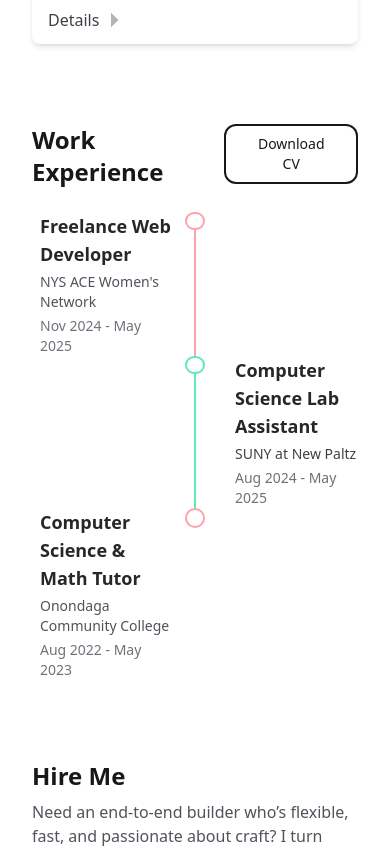
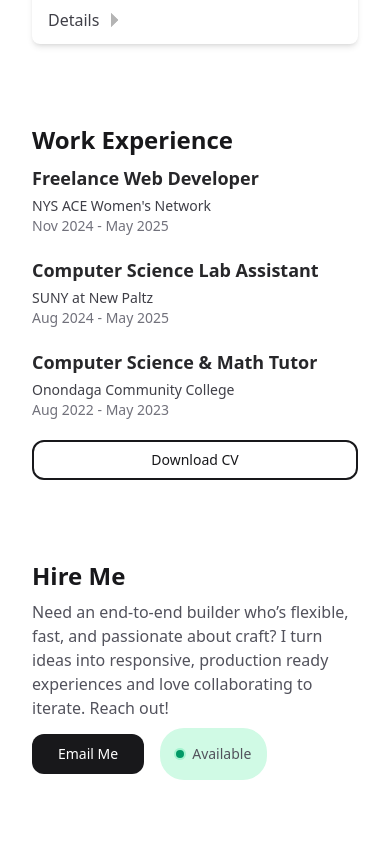
Before and after one commit to taylorpitman/taylorpitman.github.io, a React (Vite) app in the folder portfolio/: page / in a window 390 px wide. Shown: the part 2480-3328 px from the top of the page. Built offline with nearby package versions, Linux system fonts and the light colour scheme.

Commit message:
Experience Mobile Animations
Completed layout and animations for Experience Sections

```diff
--- a/portfolio/src/components/Experience/Timeline/timeline.jsx
+++ b/portfolio/src/components/Experience/Timeline/timeline.jsx
@@ -1,48 +1,117 @@
 import TimelineItem  from "./timelineItem.jsx";
+import {motion} from 'motion/react'
+
+export const timelineItems = [
+  {
+    id: 1,
+    position: "left",
+    title: "Freelance Web Developer",
+    company: "NYS ACE Women's Network",
+    date: "Nov 2024 - May 2025",
+    description: `Developed a fully custom WordPress theme from scratch, ensuring seamless functionality
+                  and adherence to modern web development standards.
+                  Collaborated with a graphic design student to bring UI/UX designs to life, improving
+                  website usability and engagement.
+                  Rapidly learned and implemented WordPress development within 2 months, demonstrating
+                  adaptability to new technologies.`,
+  },
+  {
+    id: 2,
+    position: "right",
+    title: "Computer Science Lab Assistant",
+    company: "SUNY at New Paltz",
+    date: "Aug 2024 - May 2025",
+    description: `Designed and launched an interactive React-based website to enhance student access to
+                  lab resources, increasing engagement.
+                  Implemented a responsive UI with Tailwind CSS, optimizing accessibility and user experience.
+                  Provided rapid technical support to students and faculty, improving efficiency and
+                  troubleshooting issues in real time.`,
+  },
+  {
+    id: 3,
+    position: "left",
+    title: "Computer Science & Math Tutor",
+    company: "Onondaga Community College",
+    date: "Aug 2022 - May 2023",
+    description: `Conducted 5+ problem-solving sessions per week, helping students grasp complex programming
+                  and math concepts.
+                  Developed engaging, hands-on teaching methods that simplified object-oriented programming,
+                  leading to a 70% student return rate.`,
+    isLast: true,
+  },
+];
+
+  const container = {
+    hidden: {},
+    show: { transition: { staggerChildren: 0.3 } },
+  };
+
+  const childVariants = {
+    hidden: { opacity: 0, y: -40 },
+    show: { opacity: 1, y: 0, transition: { duration: 0.3 } },
+  };
 
 const Timeline= () => {
 
     return (
-        <div className="flex flex-col justify-center items-center h-full ">
+        <div>
+            <div className="hidden sm:flex flex-col justify-center items-center h-full ">
+            {timelineItems.map(item => (
+                <TimelineItem
+                    key={item.id}
+                    position={item.position}
+                    title={item.title}
+                    company={item.company}
+                    date={item.date}
+                    description={item.description}
+                    isLast={item.isLast}
+                />
+                ))}
+            </div>
 
-            <TimelineItem
-                position="left"
-                title="Freelance Web Developer"
-                company= "NYS ACE Women's Network"
-                date="Nov 2024 - May 2025"
-                description="Developed a fully custom WordPress theme from scratch, ensuring seamless functionality and adherence
-                            to modern web development standards.
-                            Collaborated with a graphic design student to bring UI/UX designs to life, improving website usability and
-                            engagement.
-                            Rapidly learned and implemented WordPress development within 2 months, demonstrating adaptability
-                            to new technologies."
-            />
-            <TimelineItem
-                position="right"
-                title="Computer Science Lab Assistant"
-                company="SUNY at New Paltz"
-                date="Aug 2024 - May 2025"
-                description="Designed and launched an interactive React-based website to enhance student access to lab resources,
-                            increasing engagement.
-                            Implemented a responsive UI with Tailwind CSS, optimizing accessibility and user experience.
-                            Provided rapid technical support to students and faculty, improving efficiency and troubleshooting issues
-                            in real time."
-            />
-            <TimelineItem
-                position="left"
-                title="Computer Science & Math Tutor"
-                company="Onondaga Community College"
-                date="Aug 2022 - May 2023"
-                description="Conducted 5+ problem-solving sessions per week, helping students grasp complex programming and
-                            math concepts.
-                            Developed engaging, hands-on teaching methods that simplified object-oriented programming, leading
-                            to a 70% student return rate."
-                isLast={true}
-            />
+            {/* Mobile Timeline */}
+            <motion.div className="flex flex-col gap-3 sm:hidden"
+                variants={container}
+                      initial="hidden"
+      whileInView="show"
+      viewport={{ once: true, amount: 0.3 }}>
+                {timelineItems.map(item => (
 
-        </div>
-    )
+                    <motion.div key={item.id} className="flex flex-col"
+                        variants={childVariants}
+                              initial="hidden"
+      whileInView="show"
+      viewport={{ once: true, amount: 0.3 }}>
+                        <div className="flex items-center mb-1">
+                            <h3 className="text-lg text-zinc-800 font-semibold">{item.title}</h3>
+                        </div>
+                        <span className="text-sm text-zinc-700">{item.company}</span>
+                        <span className="text-sm text-zinc-500 mb-2">{item.date}</span>
+                    </motion.div>
 
-}
+                ))}
+
+                {/*Download CV Button */}
+                <motion.div className="flex justify-center"
+                variants={childVariants}
+                      initial="hidden"
+      whileInView="show"
+      viewport={{ once: true, amount: 0.3 }}
+                >
+                    <motion.a href="/resume/TaylorPitmanResume.pdf" download="TaylorPitman_Resume.pdf"
+                        className="w-full">
+                        <button
+                        className='inline-flex w-full justify-center items-center gap-2.5 font-medium transition-colors duration-300 ease-in-out focus:outline-none focus:ring-2 focus:ring-offset-2  border-zinc-900 border-2 text-zinc-900 hover:text-white hover:bg-zinc-900 focus:ring-zinc-500 px-6 py-2 text-sm rounded-xl  cursor-pointer'
+                        >
+                            Download CV
+                        </button>
+                    </motion.a>
+                </motion.div>
+            </motion.div>
+
+
+            </div>
+            )
+        }
 
 export default Timeline;
--- a/portfolio/src/components/Experience/experience.jsx
+++ b/portfolio/src/components/Experience/experience.jsx
@@ -25,23 +25,28 @@ const Experience = () => {
     return (
         <motion.section
         aria-labelledby="experience-heading"
-        className="flex-col max-w-2xl mt-20 mb-20 w-full mx-auto justify-center flex px-8 md:px-6 gap-6 text-zinc-900"
+        className="flex-col max-w-2xl mt-20 mb-20 w-full mx-auto justify-center flex px-8 md:px-6 gap-2 sm:gap-6 text-zinc-900"
         variants={containerVariants}
         initial="hidden"
         whileInView="visible"
         viewport={{ once: true, amount: 0.5 }}
         >
-            <motion.div className="flex justify-between"
+            <motion.div className="flex flex-col sm:flex-row gap-2 sm:justify-between"
             variants={childVariants}
             >
                 <h1 className="text-2xl font-bold">Work Experience</h1>
-                <a href="/resume/TaylorPitmanResume.pdf" download="TaylorPitman_Resume.pdf">
+                <a href="/resume/TaylorPitmanResume.pdf" download="TaylorPitman_Resume.pdf"
+                    className="hidden sm:flex ">
                     <Button
                         text="Download CV"
                     />
                 </a>
             </motion.div>
-            <Timeline />
+            <motion.div
+                variants={childVariants}
+            >
+                <Timeline />
+            </motion.div>
         </motion.section>
     )
 
```
